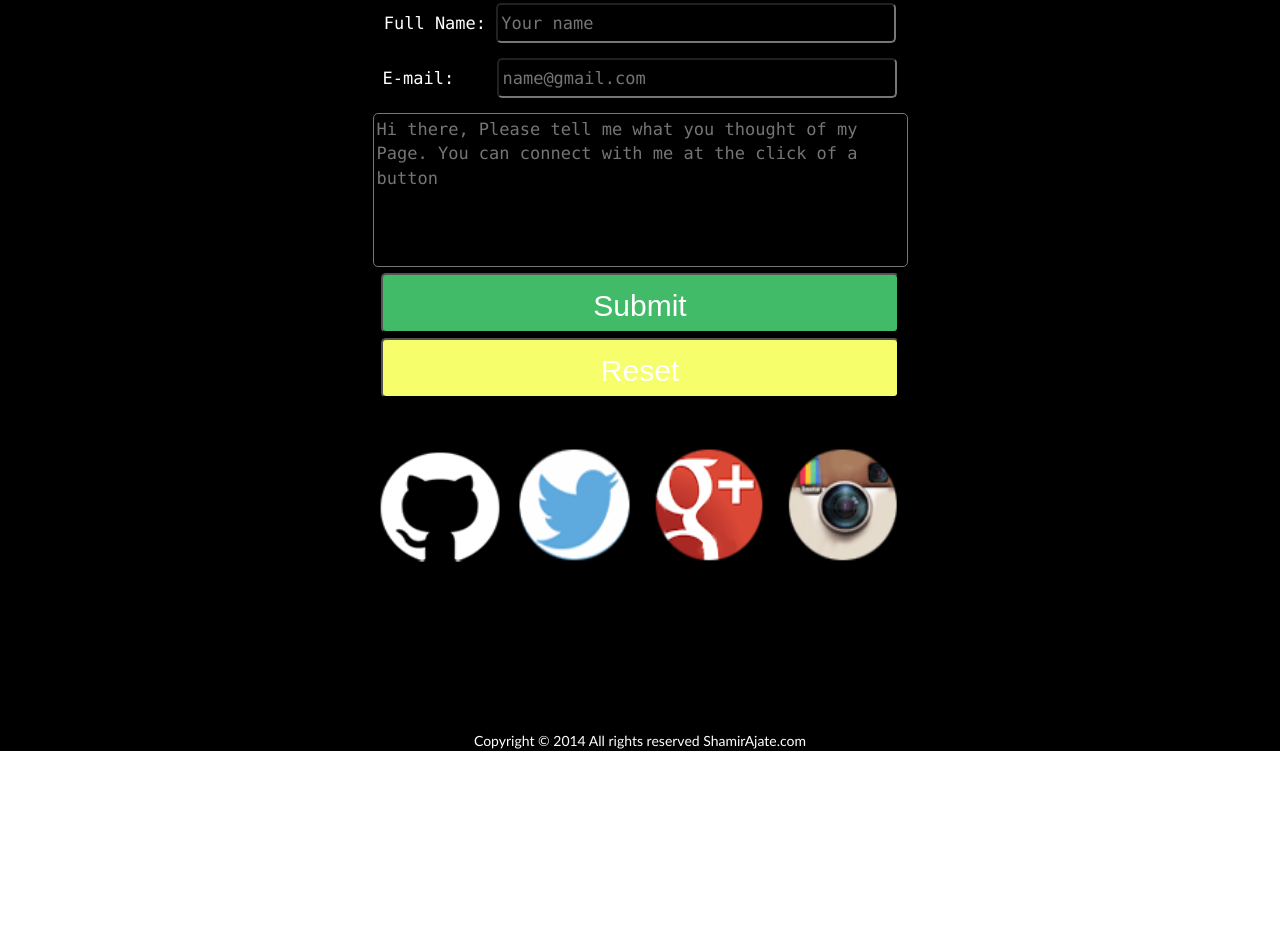
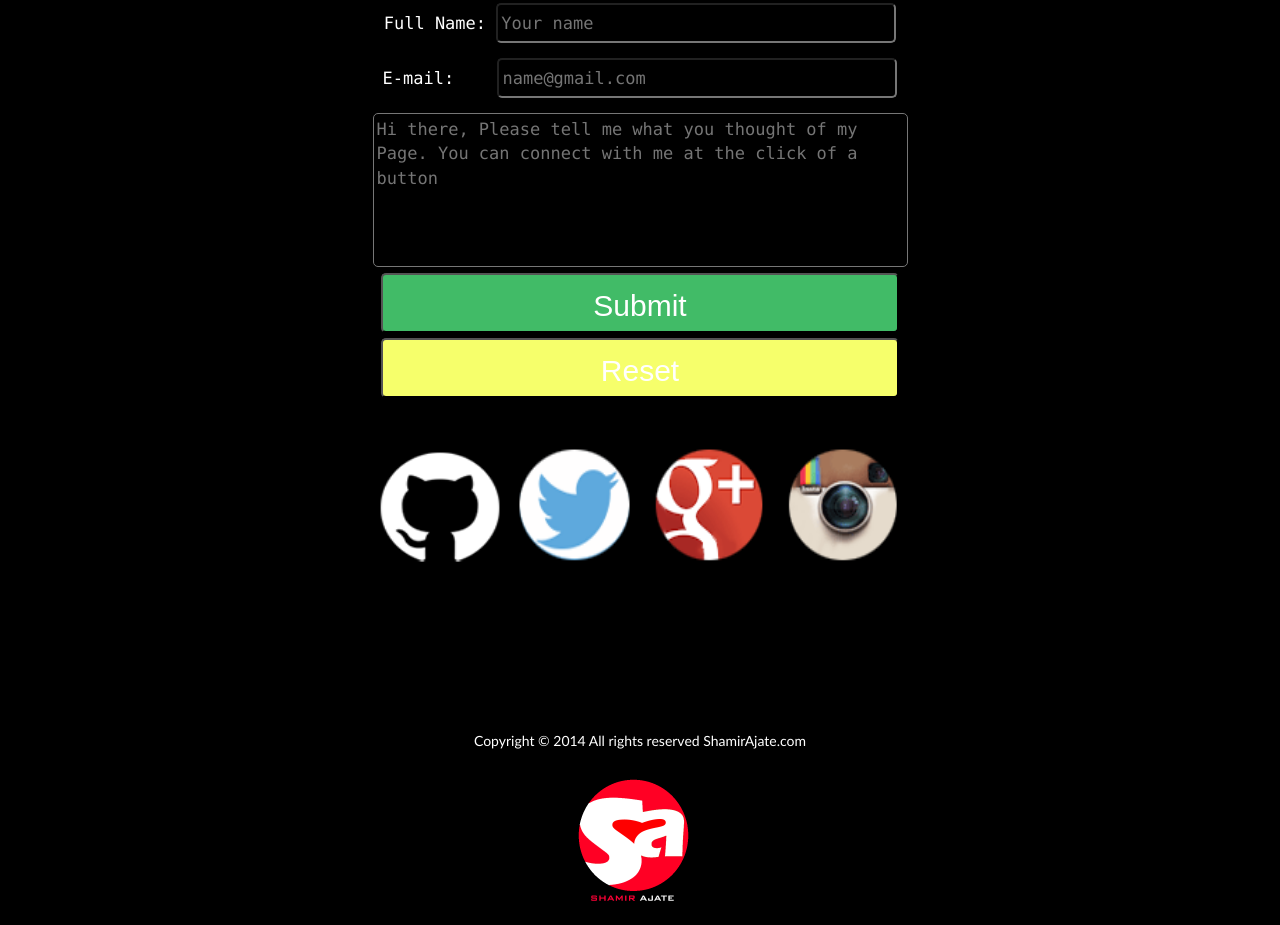
Before and after one commit to shamir09/ShamirAjateWebDesign, a plain HTML site: page index.html in a window 1280 px wide. Shown: the part 4419-5344 px from the top of the page. Before the commit the page ends 5170 px from the top, so only its background shows below. Drawn offline with nearby package versions, Linux system fonts and the light colour scheme.

```diff
--- a/index.html
+++ b/index.html
@@ -110,9 +110,10 @@
 <br/>
 
     <footer>
+
         Copyright &copy; 2014   All rights reserved ShamirAjate.com
     </footer>
-
+<a href="shamirajate.com"><img src="images/shamirajatelogo.jpg" id="footerLogo" alt="Logo" draggable="false"> </a> <br/>
 
     <script>
     (function(i,s,o,g,r,a,m){i['GoogleAnalyticsObject']=r;i[r]=i[r]||function(){
--- a/mytheme.css
+++ b/mytheme.css
@@ -208,6 +208,9 @@
     background-color: #F6FF6B;
     color: white;
 }
+#footerLogo {
+  width: 400px;
+}
 
 footer{
     color: white;
```
